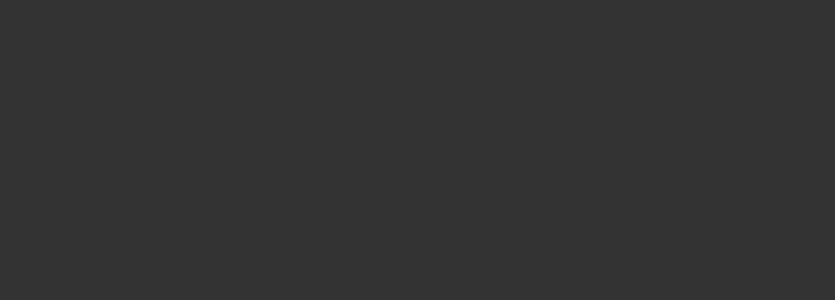
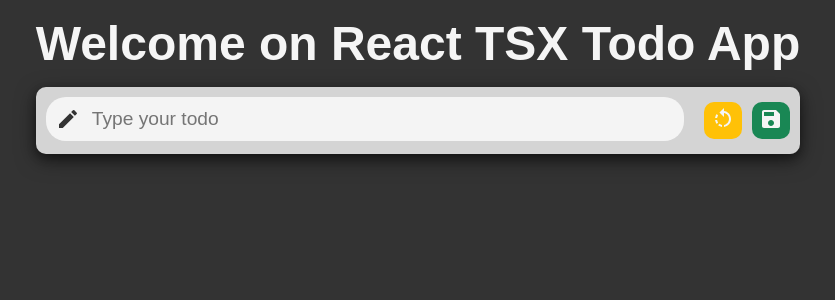
Before and after one commit to vincenzomercadante/reacttsx-todo, a React (Vite) app: page / in a window 1280 px wide. Shown: the top 300 px of the page, without its empty margins (222-1057 px from the left). Built offline with nearby package versions, Linux system fonts and the light colour scheme.

Commit message:
feat: add input todo section

```diff
--- a/package.json
+++ b/package.json
@@ -12,7 +12,9 @@
   "dependencies": {
     "@emotion/react": "^11.13.3",
     "@emotion/styled": "^11.13.0",
+    "@mui/icons-material": "^6.1.1",
     "@mui/material": "^6.1.1",
+    "formik": "^2.4.6",
     "react": "^18.3.1",
     "react-dom": "^18.3.1"
   },
--- a/src/App.css
+++ b/src/App.css
@@ -1,3 +1,16 @@
+:root {
+  /* palette */
+  --main-bg-color: #333;
+  --main-txt-color: #f5f5f5;
+  --warning-color: rgb(255, 193, 7);
+  --danger-color: rgb(220, 53, 69);
+  --success-color: rgb(25, 135, 84);
+
+  /* layout */
+  --button-padding: 5px 7px;
+  --border-radius: 10px;
+}
+
 * {
   margin: 0;
   top: 0;
@@ -7,6 +20,7 @@
 #root {
   height: 100vh;
   width: 100%;
-  background-color: #333;
   overflow: hidden;
+  background-color: var(--main-bg-color);
+  font-family: Arial, Helvetica, sans-serif;
 }
--- a/src/components/MyButton/index.tsx
+++ b/src/components/MyButton/index.tsx
@@ -4,7 +4,7 @@
 interface Props {
   txt: string | React.ReactNode;
   type: string;
-  onClick: () => void;
+  onClick?: (e?: any) => void;
 }
 
 const MyButton: React.FC<Props> = ({ txt, type, onClick }) => {
@@ -13,6 +13,7 @@
       {/* button that accept as a parameter the text, type which decides the style of the button & onClick function */}
       <button
         onClick={onClick}
+        type={type === "save" ? "submit" : "button"}
         className={
           type === "check" || type === "save"
             ? "button-success"
--- a/src/components/MyButton/style.css
+++ b/src/components/MyButton/style.css
@@ -3,7 +3,10 @@
   border-radius: var(--border-radius);
   align-items: center;
   color: var(--main-txt-color);
+  font-weight: 600;
   transition: background-color 0.3s linear;
+  border: 0;
+  cursor: pointer;
 }
 
 button:active {
@@ -15,7 +18,7 @@
 }
 
 button.button-success:hover {
-  background-color: rgba(var(--success-color), 0.7);
+  background-color: rgba(25, 135, 84, 0.8);
 }
 
 button.button-warning {
@@ -23,7 +26,7 @@
 }
 
 button.button-warning:hover {
-  background-color: rgba(var(--warning-color), 0.7);
+  background-color: rgba(255, 193, 7, 0.8);
 }
 
 button.button-danger {
@@ -31,5 +34,5 @@
 }
 
 button.button-danger:hover {
-  background-color: rgba(var(--danger-color), 0.7);
+  background-color: rgba(220, 53, 69, 0.8);
 }
--- a/src/pages/TodoPage/index.tsx
+++ b/src/pages/TodoPage/index.tsx
@@ -1,9 +1,96 @@
+import { useState } from "react";
+import { useFormik } from "formik";
+
+import SaveIcon from "@mui/icons-material/Save";
+import RotateLeftIcon from "@mui/icons-material/RotateLeft";
+import EditIcon from "@mui/icons-material/Edit";
+
 import "./style.css";
+import MyButton from "../../components/MyButton";
 
 const TodoPage: React.FC = () => {
+  const [todos, setTodos] = useState<Todo[]>([]);
+  const [deleteds, setDeleteds] = useState<Todo[]>([]);
+  const [completed, setCompleteds] = useState<Todo[]>([]);
+
+  const validate = (values: any) => {
+    const errors: Record<string, string> = {};
+    if (!values.todoText) {
+      errors.todoText = "You must write something to add a todo";
+    } else if (values.todoText.length < 3) {
+      errors.todoText = "Write a valid todo title";
+    }
+
+    console.log(errors.todoText);
+    return errors;
+  };
+
+  const formik = useFormik({
+    initialValues: {
+      todoText: "",
+    },
+    validate,
+    onSubmit: (values) => {
+      const todo: Todo = {
+        txt: values.todoText,
+        status: "todo",
+      };
+
+      todos.push(todo);
+    },
+    onReset: (values) => {
+      values.todoText = "";
+    },
+  });
+
+  interface Todo {
+    txt: string;
+    status: "todo" | "done" | "deleted";
+  }
+
   return (
     <>
-      <div id="todo-app-wrapper"></div>
+      <div id="todo-app-wrapper">
+        <header>
+          <h1>Welcome on React TSX Todo App</h1>
+          <nav className="add-todo">
+            <form onSubmit={formik.handleSubmit}>
+              {/* text input and error message */}
+              <div style={{ flexGrow: 1 }}>
+                <div className="input-field">
+                  <EditIcon />
+                  <input
+                    type="text"
+                    name="todoText"
+                    id="todoText"
+                    placeholder="Type your todo"
+                    value={formik.values.todoText}
+                    onBlur={formik.handleBlur}
+                    onChange={formik.handleChange}
+                  />
+                </div>
+                {/* error message */}
+                {formik?.errors && (
+                  <>
+                    <p className="error-message">{formik?.errors?.todoText}</p>
+                  </>
+                )}
+              </div>
+
+              <div className="button-container">
+                {/* reset button */}
+                <MyButton
+                  txt={<RotateLeftIcon />}
+                  onClick={formik.handleReset}
+                  type="reset"
+                />
+                {/* save button */}
+                <MyButton txt={<SaveIcon />} type="save" />
+              </div>
+            </form>
+          </nav>
+        </header>
+      </div>
     </>
   );
 };
--- a/src/pages/TodoPage/style.css
+++ b/src/pages/TodoPage/style.css
@@ -1,7 +1,61 @@
 #todo-app-wrapper {
+  height: 100vh;
   padding: 1rem;
   display: flex;
-  justify-content: center;
+  flex-direction: column;
   align-items: center;
   gap: 20px;
 }
+
+h1 {
+  color: var(--main-txt-color);
+  font-weight: bold;
+  font-size: 3rem;
+}
+
+.add-todo {
+  margin-top: 1rem;
+  padding: 10px;
+  flex-grow: 1;
+  background-color: rgba(253, 253, 253, 0.8);
+  border-radius: var(--border-radius);
+  box-shadow: 0px 4px 8px rgba(0, 0, 0, 0.3),
+    /* Ombra direzionale */ 0px 6px 20px rgba(0, 0, 0, 0.5); /* Ombra ambientale più ampia */
+}
+
+form {
+  display: flex;
+  align-items: center;
+  justify-content: space-between;
+  gap: 20px;
+}
+
+.input-field {
+  flex-grow: 1;
+  padding: 10px;
+  color: var(--main-bg-color);
+  background-color: rgba(253, 253, 253, 0.8);
+  border-radius: 20px;
+  display: flex;
+  gap: 10px;
+  margin-bottom: 3px;
+}
+
+.input-field input[type="text"] {
+  outline: none;
+  border: 0;
+  flex-grow: 1;
+  background-color: transparent;
+  font-size: 1.2rem;
+}
+
+.add-todo .button-container {
+  display: flex;
+  gap: 10px;
+}
+
+.error-message {
+  font-size: 14px;
+  color: red;
+  font-weight: bold;
+}
```
Also changed, not shown: 1 other file (tests, documents, lock files or other folders).
